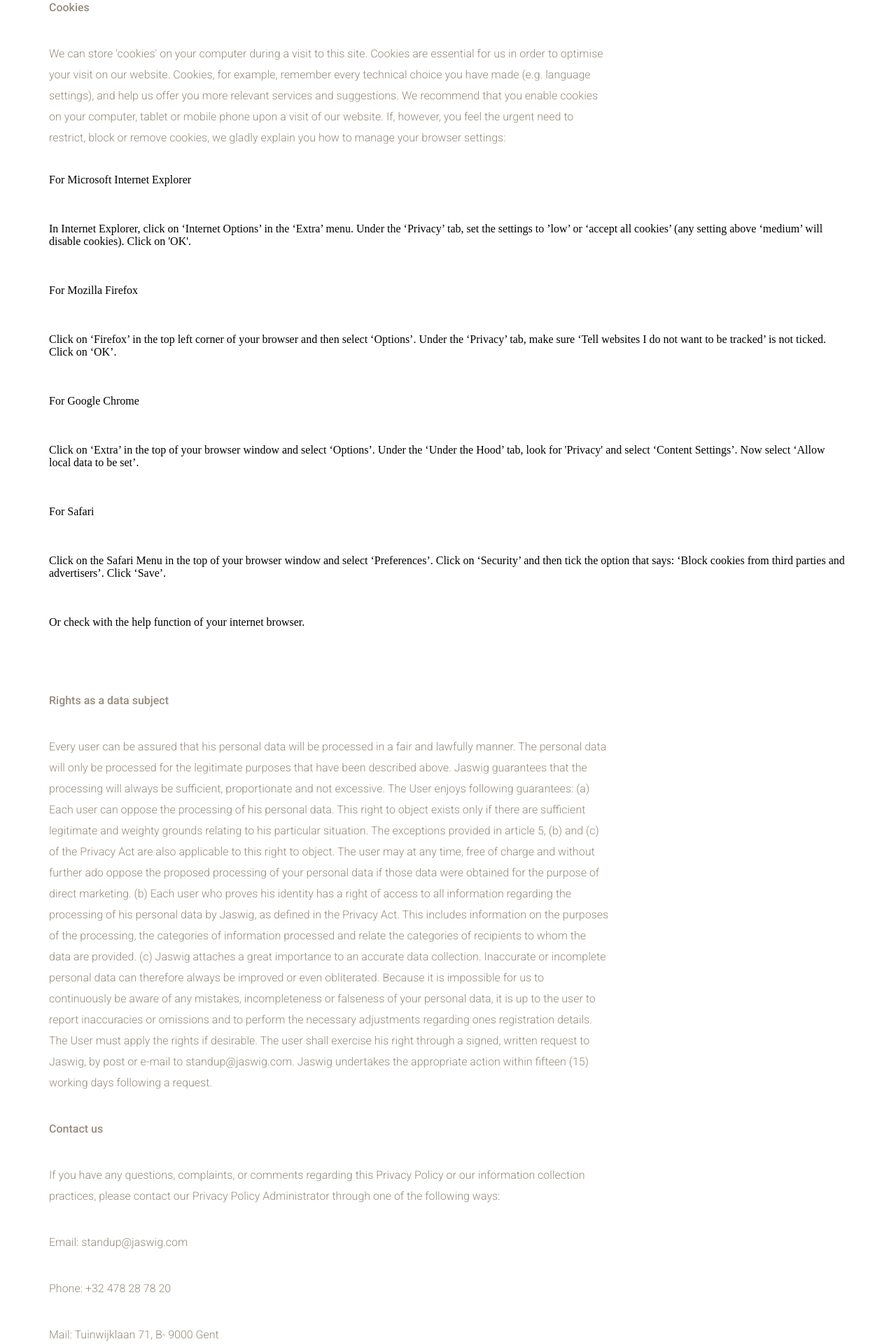
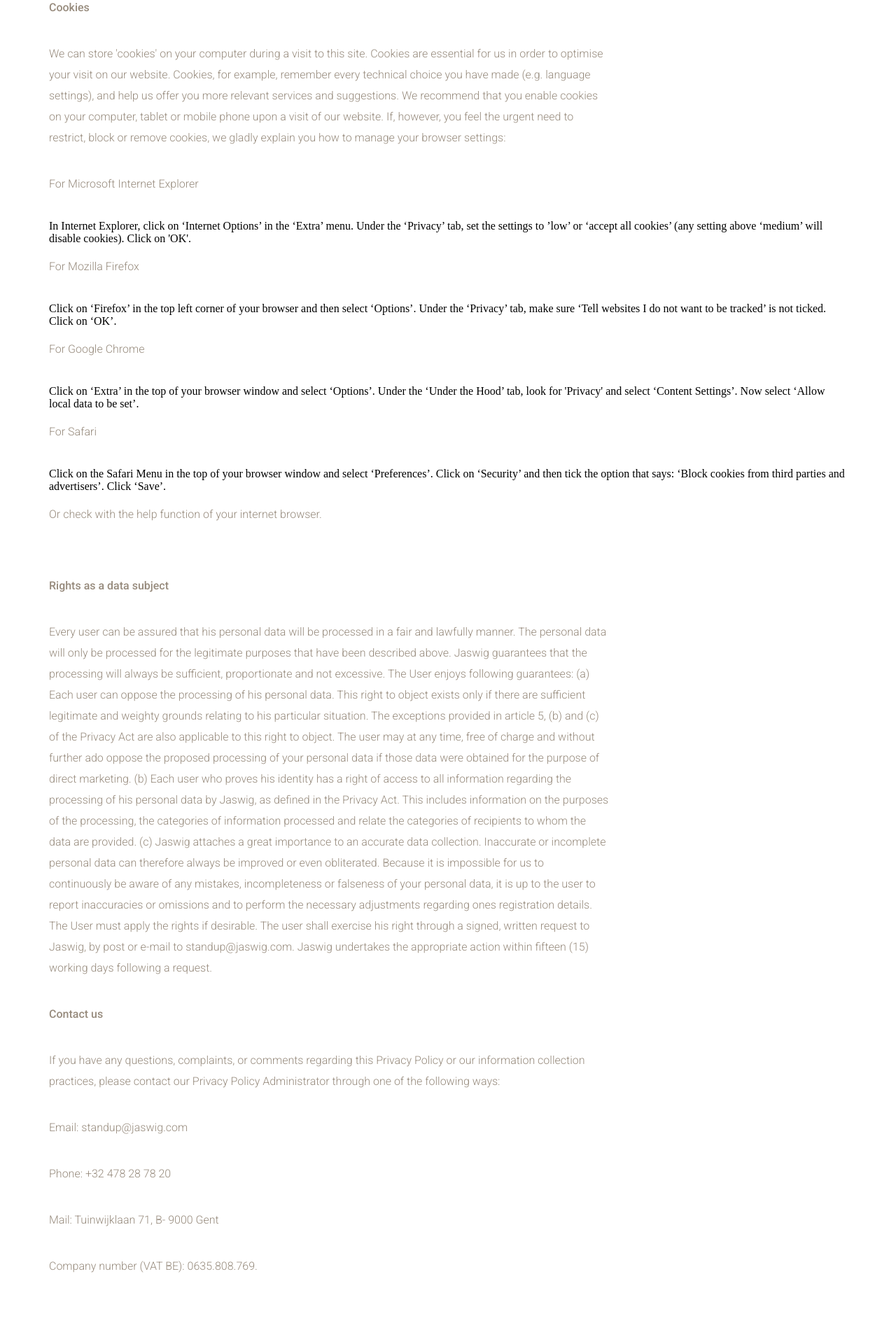
Before and after one commit to samuelrieder/jaswig.github.io, a Jekyll site: the page built from privacy.html, in a window 1280 px wide. Shown: the part 1846-3766 px from the top of the page at 70% size. Built offline with Jekyll 4.4.1, drawn with Linux system fonts in a browser that asks for light colours; nearby versions of some CDN libraries.

```diff
--- a/privacy.html
+++ b/privacy.html
@@ -42,23 +42,23 @@ Personal data are primarily processed for Jaswig’s internal purposes. This is
       <p>We can store 'cookies' on your computer during a visit to this site. Cookies are essential for us in order to optimise your visit on our website. Cookies, for example, remember every technical choice you have made (e.g. language settings), and help us offer you more relevant services and suggestions.
 
       We recommend that you enable cookies on your computer, tablet or mobile phone upon a visit of our website. If, however, you feel the urgent need to restrict, block or remove cookies, we gladly explain you how to manage your browser settings:
-      </p>For Microsoft Internet Explorer</p>
+      <p>For Microsoft Internet Explorer</p>
       In Internet Explorer, click on ‘Internet Options’ in the ‘Extra’ menu.
       Under the ‘Privacy’ tab, set the settings to ’low’ or ‘accept all cookies’ (any setting above ‘medium’ will disable cookies).
       Click on 'OK'.
-      </p>For Mozilla Firefox</p>
+      <p>For Mozilla Firefox</p>
       Click on ‘Firefox’ in the top left corner of your browser and then select ‘Options’.
       Under the ‘Privacy’ tab, make sure ‘Tell websites I do not want to be tracked’ is not ticked.
       Click on ‘OK’.
-      </p>For Google Chrome</p>
+      <p>For Google Chrome</p>
       Click on ‘Extra’ in the top of your browser window and select ‘Options’.
       Under the ‘Under the Hood’ tab, look for 'Privacy' and select ‘Content Settings’.
       Now select ‘Allow local data to be set’.
-      </p>For Safari</p>
+      <p>For Safari</p>
       Click on the Safari Menu in the top of your browser window and select ‘Preferences’.
       Click on ‘Security’ and then tick the option that says: ‘Block cookies from third parties and advertisers’.
       Click ‘Save’.
-      </p>Or check with the help function of your internet browser.</p>
+      <p>Or check with the help function of your internet browser.</p>
       <p> </p>
       <p><strong>Rights as a data subject</strong></p>
       <p>Every user can be assured that his personal data will be processed in a fair and lawfully manner. The personal data will only be processed for the legitimate purposes that have been described above. Jaswig guarantees that the processing will always be sufficient, proportionate and not excessive. The User enjoys following guarantees:
```
